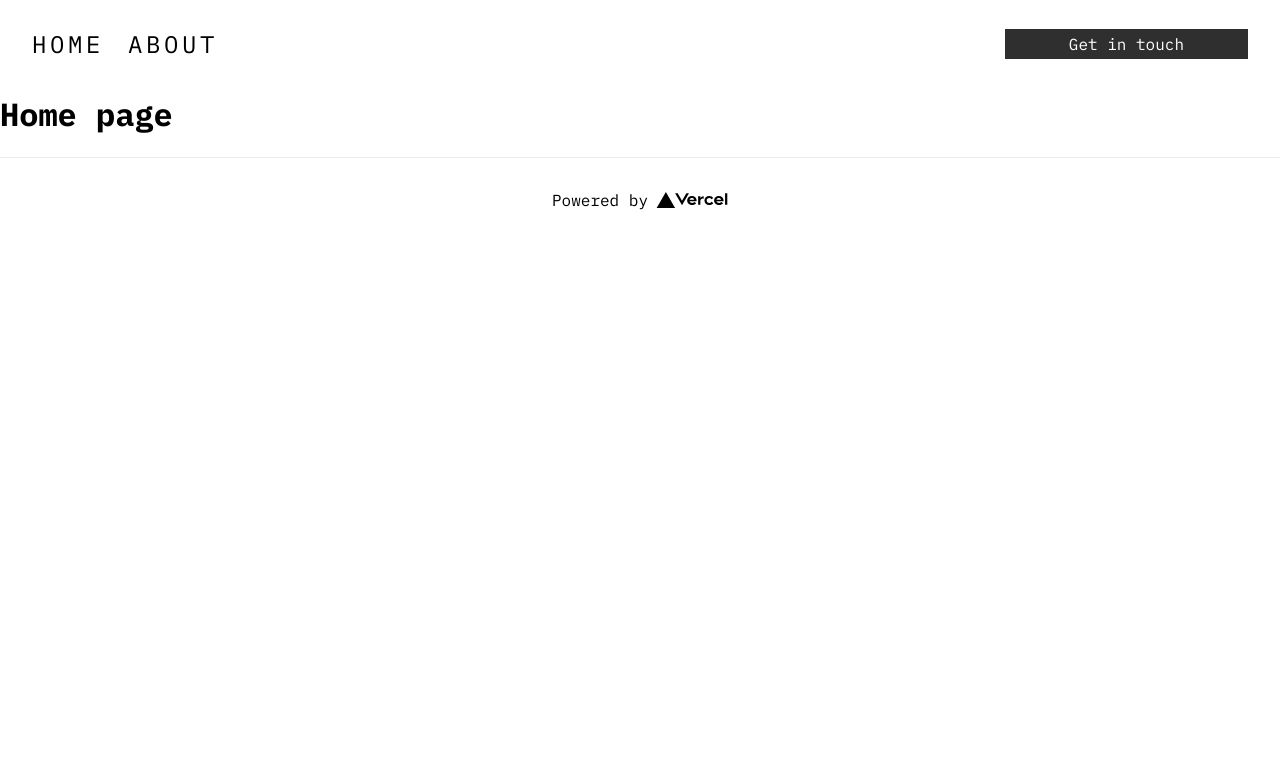
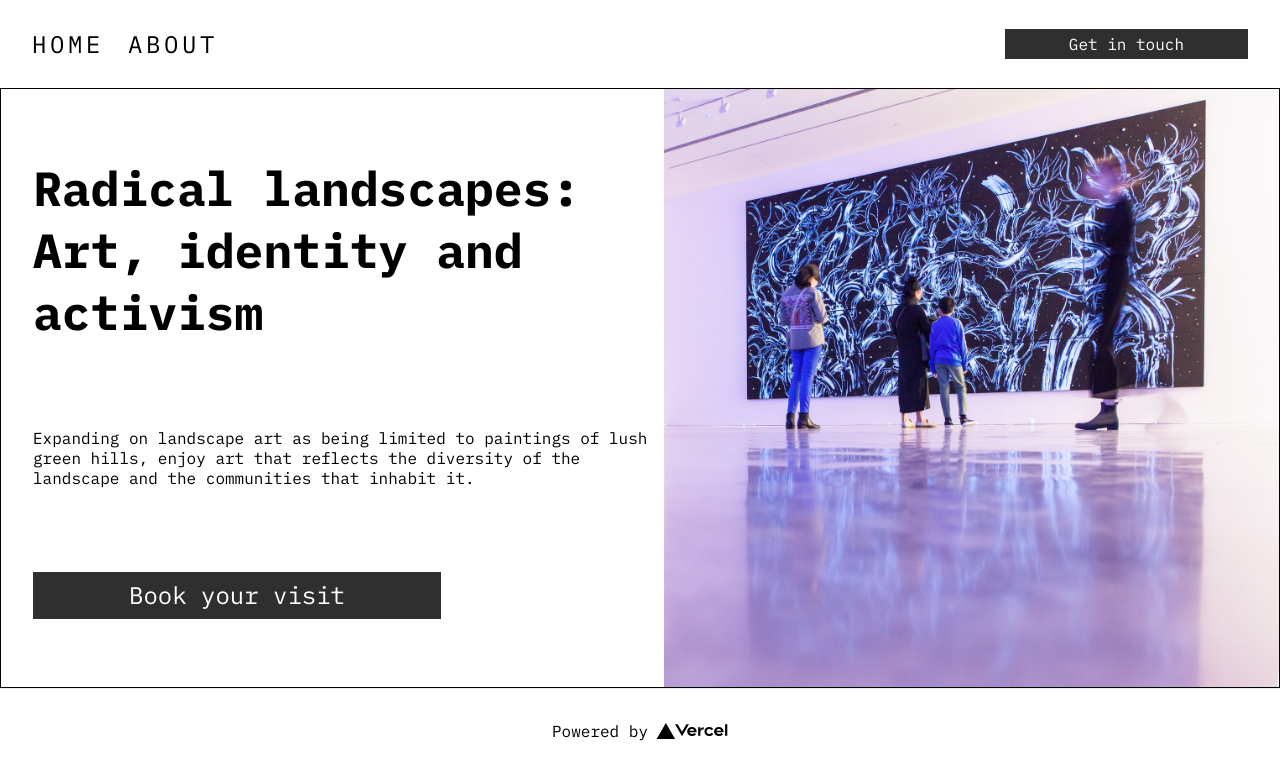
Before and after one commit to Skuiggly/brutalist-art-site, a Next.js app: page / in a window 1280 px wide. Shown: the top 778 px of the page. Built offline with nearby package versions, Linux system fonts and the light colour scheme.

Commit message:
FEAT: add article component to homepage

```diff
--- /dev/null
+++ b/components/article.tsx
@@ -0,0 +1,30 @@
+import Image from "next/image";
+import styles from "../styles/Article.module.css"
+import StyledLink from "./styledlink";
+
+interface Props {
+  title: string;
+  description: string;
+  imgsrc: string;
+  alt: string;
+}
+
+const Article = ({ title, description, imgsrc, alt}:Props) => {
+  return (
+    <article className={styles.container} style={{backgroundImage: "url(" + imgsrc + ")"}}>
+      <div className={styles.card} >
+        <h1 className={styles.title}>{title}</h1>
+        <p>{description}</p>
+        <StyledLink href="booking" className={styles.button}>
+          Book your visit
+        </StyledLink>
+      </div>
+
+      <div className={styles.image}>
+        <Image src={imgsrc} alt={alt} layout="fill"  objectFit="cover"/>
+      </div>
+    </article>
+  )
+}
+
+export default Article
--- a/pages/index.tsx
+++ b/pages/index.tsx
@@ -1,9 +1,10 @@
 import type { NextPage } from 'next'
+import Article from '../components/article'
 
 const Home: NextPage = () => {
   return (
-    <div>
-      <h1>Home page</h1>
+    <>
+      <Article title="Radical landscapes: Art, identity and activism" description='Expanding on landscape art as being limited to paintings of lush green hills, enjoy art that reflects the diversity of the landscape and the communities that inhabit it.' imgsrc='/wall-graffiti.jpeg' alt='4 people standing in front of a graffiti painting. 1 woman looking down on her phone. A mother and son looking at the painting. A person blurred and in motion'/>
 {/*
       <main className={styles.main}>
         <Carousel />
@@ -17,7 +18,7 @@ const Home: NextPage = () => {
       <RollingBanner icon="" text="This is a rolling banner"/>
  */}
 
-    </div>
+    </>
   )
 }
 
--- /dev/null
+++ b/styles/Article.module.css
@@ -0,0 +1,59 @@
+.container {
+  display: flex;
+
+  margin-top: 1em;
+
+  position: relative;
+
+  border-width: 1px;
+  border-color: black;
+  border-style: solid;
+
+  height: 600px;
+}
+.card {
+  display: flex;
+  flex-direction: column;
+  justify-content: space-evenly;
+
+  flex: 1;
+  position: relative;
+
+  padding-left: 2em;
+  padding-right: 1em;
+}
+.title {
+  margin: 0;
+  font-weight: 700;
+  font-size: 48px;
+}
+.button {
+  width: max-content;
+  font-weight: 400;
+  font-size: 1.5em;
+}
+
+/* Phone */
+.image {
+  display: none;
+}
+.container {
+  background-size: cover;
+}
+.card {
+  background-color: hsla(0, 0%, 100%, .2);
+}
+/* Tablet and PC */
+@media only screen and (min-width: 750px) {
+  .container {
+    background-image: none !important;
+
+    height: 600px;
+  }
+
+  .image {
+    display: block;
+    flex: 1;
+    position: relative;
+  }
+}
```
Also changed, not shown: public/wall-graffiti.jpeg (added).
